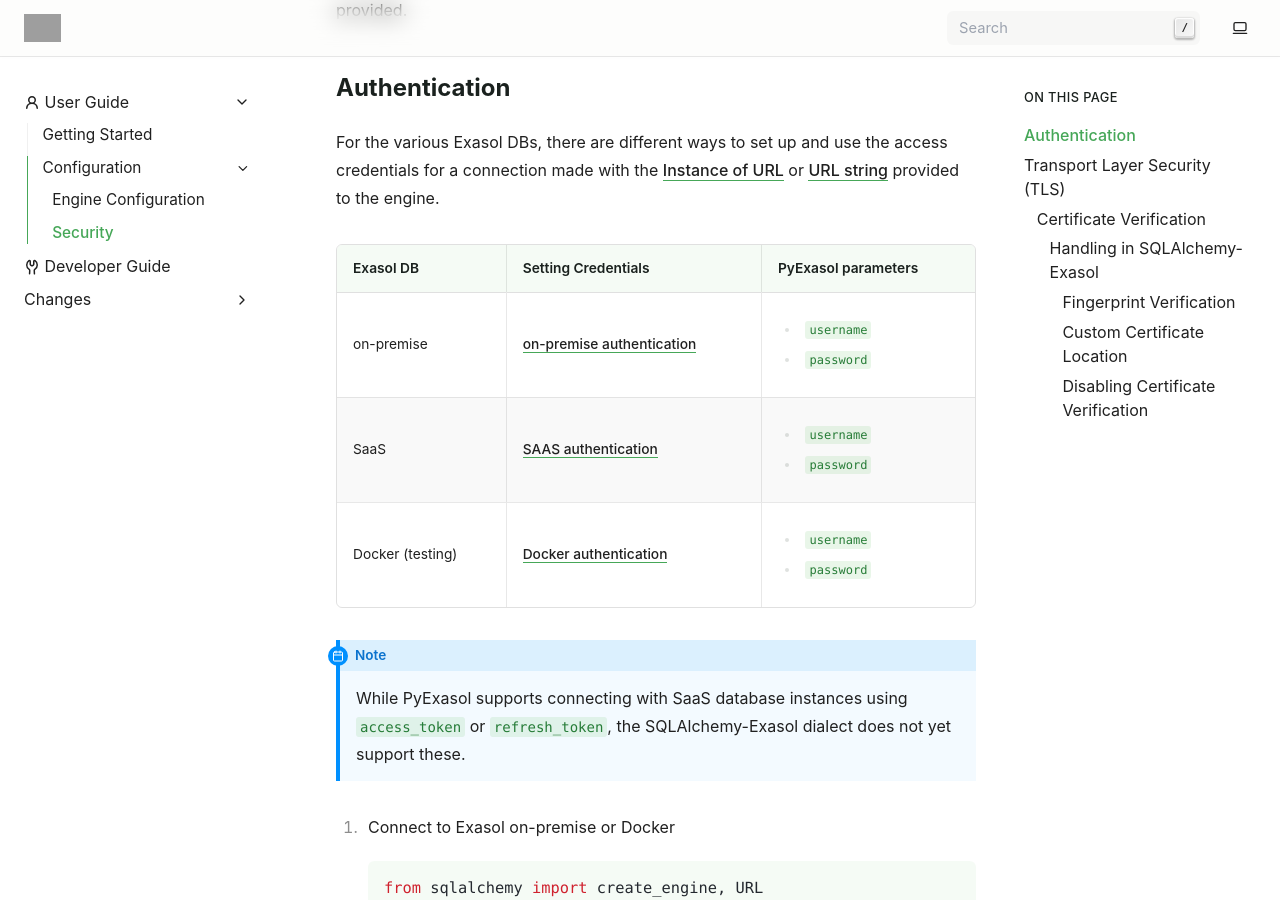
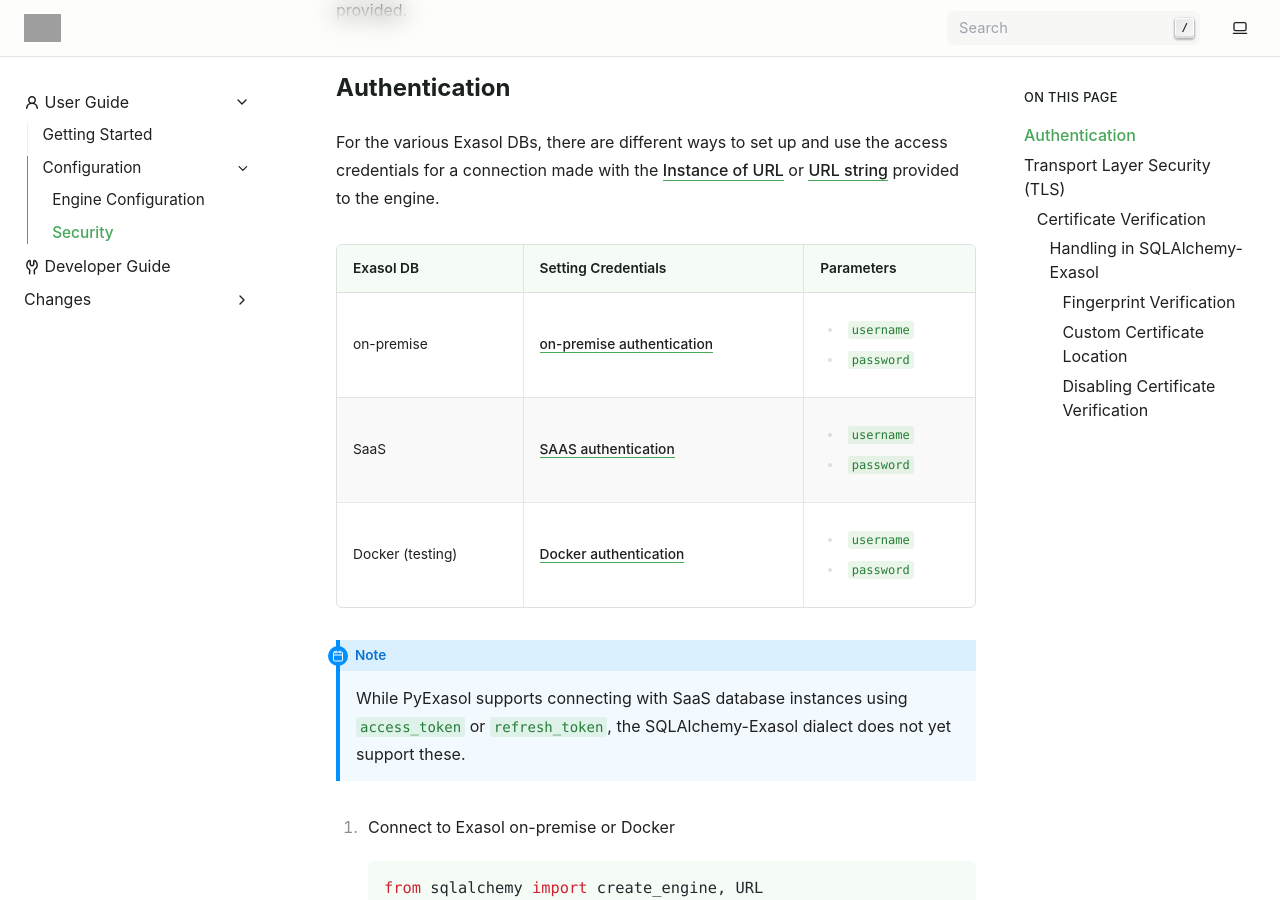
Before and after one commit to exasol/sqlalchemy-exasol, a Sphinx documentation site: the page built from doc/user_guide/configuration/security.rst, in a window 1280 px wide and 900 px high, scrolled down 304 px. Built offline with Sphinx 7.4.7, drawn with Linux system fonts in a browser that asks for light colours; grey boxes are pictures that could not be loaded.

Commit message:
Add unneeded PyExasol in header. Could be confusing

```diff
--- a/doc/user_guide/configuration/security.rst
+++ b/doc/user_guide/configuration/security.rst
@@ -21,7 +21,7 @@
 provided to the engine.
 
 +------------------+------------------------------+----------------------------------------+
-| Exasol DB        | Setting Credentials          | PyExasol parameters                    |
+| Exasol DB        | Setting Credentials          | Parameters                             |
 +==================+==============================+========================================+
 | on-premise       | `on-premise authentication`_ | * ``username``                         |
 |                  |                              | * ``password``                         |
```
